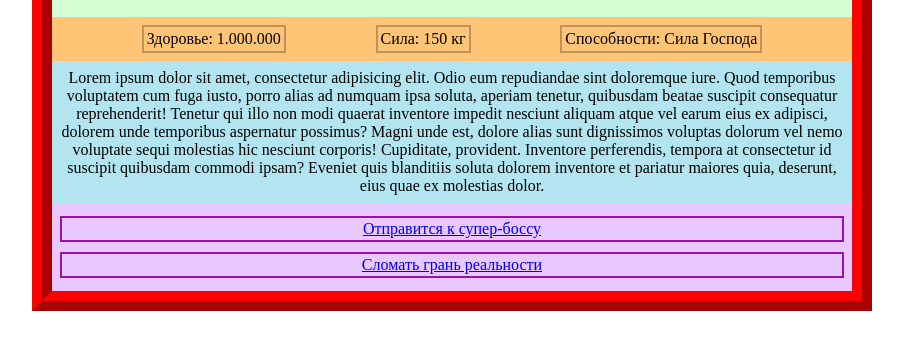
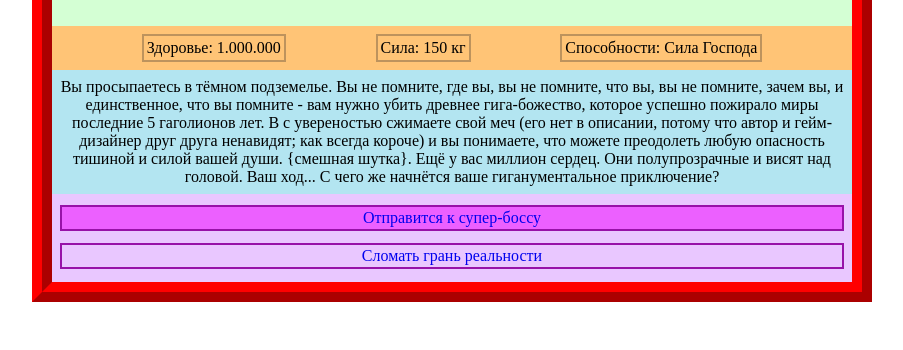
Before and after one commit to basilnikodimov-art/story-game, a plain HTML site: page index.html in a window 1280 px wide. In both pictures the pointer is over the link "Отправится к супер-боссу". Shown: the part 302-652 px from the top of the page, without its empty margins (188-1091 px from the left). Drawn offline with Linux system fonts and the light colour scheme.

Commit message:
Homework done; project supposed to be finished

```diff
--- a/index.html
+++ b/index.html
@@ -18,7 +18,7 @@
                 <div class="stat-item">Способности: Сила Господа</div>
             </div>
 
-            <div class="poster">Lorem ipsum dolor sit amet, consectetur adipisicing elit. Odio eum repudiandae sint doloremque iure. Quod temporibus voluptatem cum fuga iusto, porro alias ad numquam ipsa soluta, aperiam tenetur, quibusdam beatae suscipit consequatur reprehenderit! Tenetur qui illo non modi quaerat inventore impedit nesciunt aliquam atque vel earum eius ex adipisci, dolorem unde temporibus aspernatur possimus? Magni unde est, dolore alias sunt dignissimos voluptas dolorum vel nemo voluptate sequi molestias hic nesciunt corporis! Cupiditate, provident. Inventore perferendis, tempora at consectetur id suscipit quibusdam commodi ipsam? Eveniet quis blanditiis soluta dolorem inventore et pariatur maiores quia, deserunt, eius quae ex molestias dolor.</div>
+            <div class="poster">Вы просыпаетесь в тёмном подземелье. Вы не помните, где вы, вы не помните, что вы, вы не помните, зачем вы, и единственное, что вы помните - вам нужно убить древнее гига-божество, которое успешно пожирало миры последние 5 гаголионов лет. В с увереностью сжимаете свой меч (его нет в описании, потому что автор и гейм-дизайнер друг друга ненавидят; как всегда короче) и вы понимаете, что можете преодолеть любую опасность тишиной и силой вашей души. {смешная шутка}. Ещё у вас миллион сердец. Они полупрозрачные и висят над головой. Ваш ход... С чего же начнётся ваше гиганументальное приключение?</div>
 
             <div class="actions">
                 <a class="button" href="/boss-room.html">Отправится к супер-боссу</a>
--- a/style.css
+++ b/style.css
@@ -68,9 +68,22 @@ body {
     border: 2px solid rgb(151, 18, 168);
     display: block;
     text-align: center;
+
+    text-decoration: none;
 }
-/*
-a.button {
-    background-color: black;
+
+.actions a.button:hover {
+    background-color: rgb(236, 96, 255);
+    transform: translateY(-2px);
+
+    transition: transform 0.2s ease-in-out;
+    transition: background-color 0.2s ease-in-out;
 }
-*/
+
+.stats div.stat-item:hover {
+    background-color: rgb(158, 120, 71);
+    transform: translateY(-2px);
+
+    transition: transform 0.2s ease-in-out;
+    transition: background-color 0.2s ease-in-out;
+}
```
